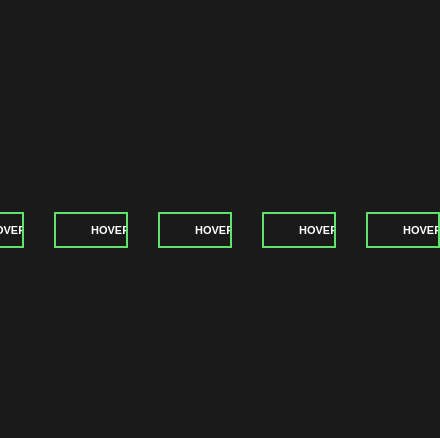
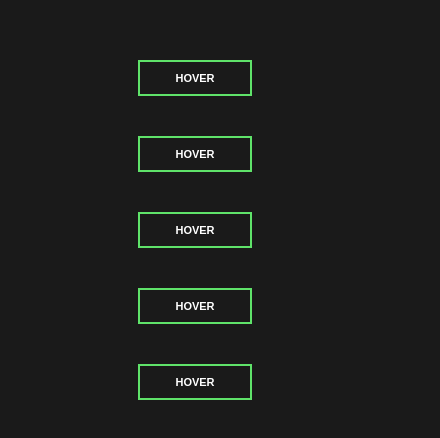
Before and after one commit to guto1657/Efeito-Hover-em-Botoes, a plain HTML site: page index.html in a window 390 px wide. Shown: the part 192-630 px from the top of the page, 440 px wide, since content can reach past the window. Drawn offline with Linux system fonts and the light colour scheme.

Commit message:
Update style.css

```diff
--- a/style.css
+++ b/style.css
@@ -110,3 +110,19 @@ body {
 .btn5:hover::before {
     height: 350%;
 }
+
+/* ----------------- responsivo ----------------- */
+
+@media(max-width: 700px) {
+
+    body {
+        flex-direction: column;
+    }
+
+    .btn {
+        margin: 20px 15px;
+        padding: 10px 35px;
+    }
+
+
+}
```
